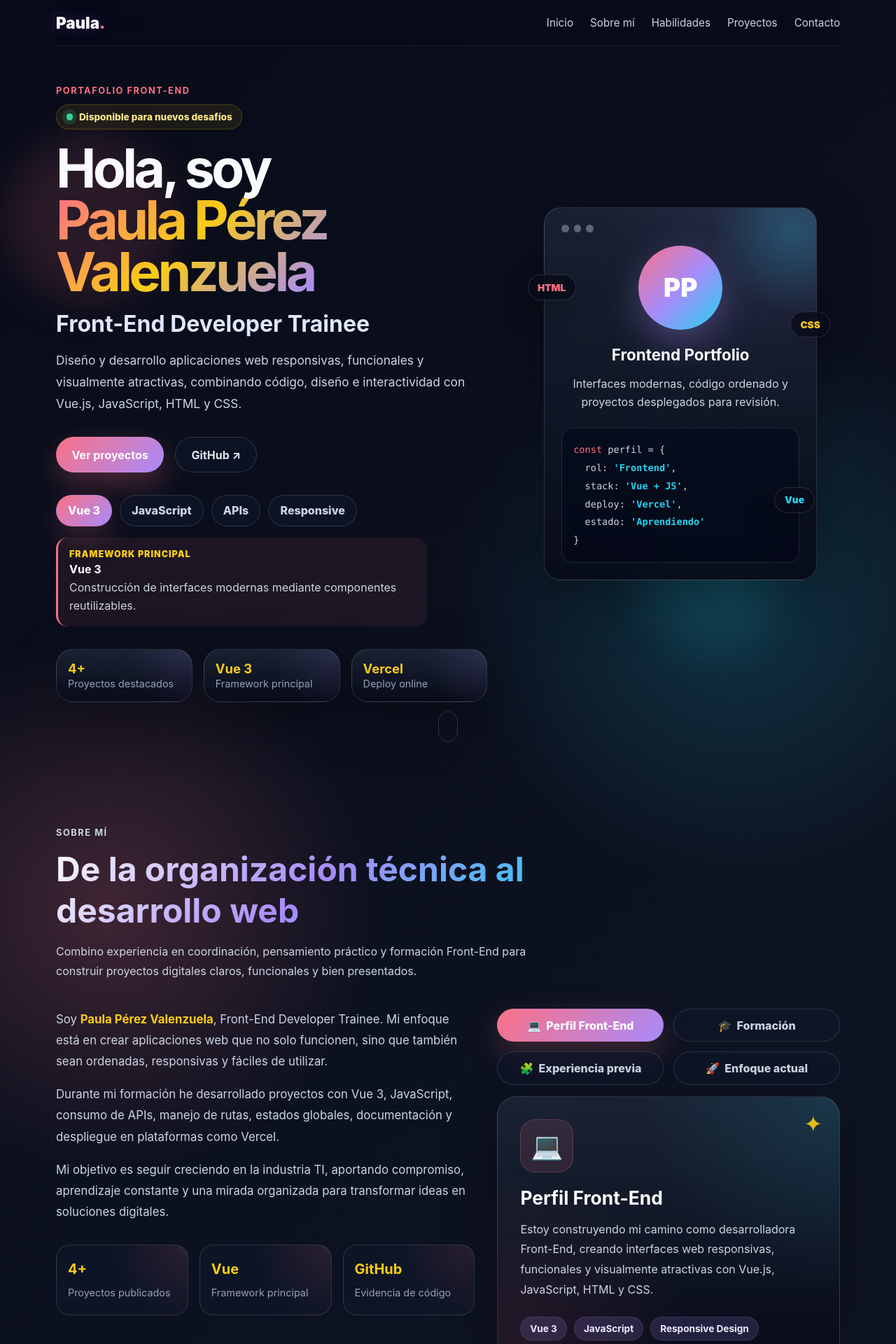
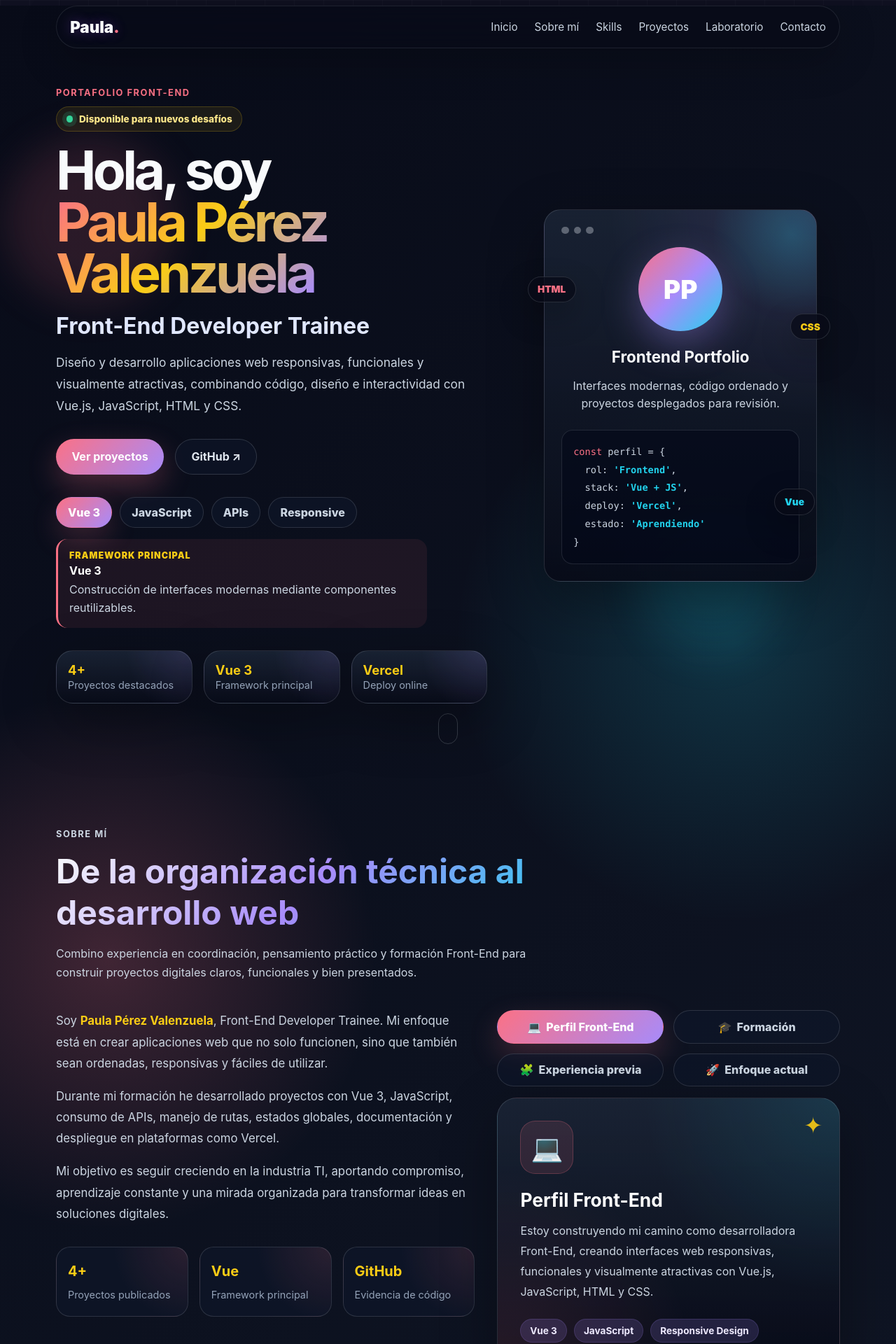
Before and after one commit to Paula-front/portafolio-paula, a Vue app: page / in a window 1280 px wide. Shown: the top 1920 px of the page at 70% size. Built offline with nearby package versions, Linux system fonts and the light colour scheme.

Commit message:
style: aplicar premium pass al portafolio

```diff
--- a/src/App.vue
+++ b/src/App.vue
@@ -1,4 +1,5 @@
 <script setup>
+import { nextTick, onMounted } from 'vue'
 import Navbar from './components/layout/Navbar.vue'
 import FooterSection from './components/layout/FooterSection.vue'
 import HeroSection from './components/sections/HeroSection.vue'
@@ -7,6 +8,31 @@ import SkillsSection from './components/sections/SkillsSection.vue'
 import ProjectsSection from './components/sections/ProjectsSection.vue'
 import LaboratorySection from './components/sections/LaboratorySection.vue'
 import ContactSection from './components/sections/ContactSection.vue'
+
+onMounted(async () => {
+  await nextTick()
+
+  const sections = document.querySelectorAll('.section')
+
+  sections.forEach((section) => {
+    section.classList.add('reveal-section')
+  })
+
+  const observer = new IntersectionObserver(
+    (entries) => {
+      entries.forEach((entry) => {
+        if (entry.isIntersecting) {
+          entry.target.classList.add('reveal-section--visible')
+        }
+      })
+    },
+    {
+      threshold: 0.14
+    }
+  )
+
+  sections.forEach((section) => observer.observe(section))
+})
 </script>
 
 <template>
--- a/src/components/layout/FooterSection.vue
+++ b/src/components/layout/FooterSection.vue
@@ -1,5 +1,29 @@
 <template>
-  <footer class="footer">
-    <p>© 2026 Paula Pérez Valenzuela. Portafolio Front-End.</p>
+  <footer class="footer footer--premium">
+    <div class="footer__content">
+      <p class="footer__eyebrow">Gracias por visitar mi portafolio</p>
+
+      <h2>Paula Pérez Valenzuela</h2>
+
+      <p class="footer__role">Front-End Developer Trainee</p>
+
+      <div class="footer__links">
+        <a
+          href="https://github.com/Paula-front"
+          target="_blank"
+          rel="noopener noreferrer"
+        >
+          GitHub ↗
+        </a>
+
+        <a href="#contacto">
+          Contacto
+        </a>
+      </div>
+
+      <p class="footer__copy">
+        © 2026 — Diseñado y desarrollado con Vue 3.
+      </p>
+    </div>
   </footer>
 </template>
--- a/src/components/layout/Navbar.vue
+++ b/src/components/layout/Navbar.vue
@@ -7,8 +7,9 @@
     <nav class="navbar__menu">
       <a href="#inicio">Inicio</a>
       <a href="#sobre-mi">Sobre mí</a>
-      <a href="#habilidades">Habilidades</a>
+      <a href="#habilidades">Skills</a>
       <a href="#proyectos">Proyectos</a>
+      <a href="#laboratorio">Laboratorio</a>
       <a href="#contacto">Contacto</a>
     </nav>
   </header>
--- a/src/style.css
+++ b/src/style.css
@@ -2641,3 +2641,195 @@ body::before {
     min-height: 230px;
   }
 }
+/* =====================================================
+   Premium Pass
+   ===================================================== */
+
+/* Scrollbar */
+
+::-webkit-scrollbar {
+  width: 10px;
+}
+
+::-webkit-scrollbar-track {
+  background: #080b18;
+}
+
+::-webkit-scrollbar-thumb {
+  background: linear-gradient(
+    180deg,
+    var(--accent-coral),
+    var(--accent-lavender),
+    var(--accent-cyan)
+  );
+  border-radius: 999px;
+  border: 2px solid #080b18;
+}
+
+::-webkit-scrollbar-thumb:hover {
+  background: linear-gradient(
+    180deg,
+    var(--accent-yellow),
+    var(--accent-coral)
+  );
+}
+
+/* Navbar premium */
+
+.navbar {
+  position: sticky;
+  top: 0;
+  z-index: 100;
+  padding: 1rem 1.2rem;
+  margin-top: 0.5rem;
+  border: 1px solid rgba(226, 232, 240, 0.1);
+  border-radius: 999px;
+  background: rgba(8, 11, 24, 0.76);
+  backdrop-filter: blur(22px);
+  box-shadow: 0 18px 55px rgba(0, 0, 0, 0.22);
+}
+
+.navbar__menu a {
+  position: relative;
+}
+
+.navbar__menu a::after {
+  content: "";
+  position: absolute;
+  left: 0;
+  bottom: -0.35rem;
+  width: 0;
+  height: 2px;
+  border-radius: 999px;
+  background: linear-gradient(
+    90deg,
+    var(--accent-coral),
+    var(--accent-yellow)
+  );
+  transition: width 0.2s ease;
+}
+
+.navbar__menu a:hover::after {
+  width: 100%;
+}
+
+/* Reveal animation */
+
+.reveal-section {
+  opacity: 0;
+  transform: translateY(34px);
+  transition:
+    opacity 0.7s ease,
+    transform 0.7s ease;
+}
+
+.reveal-section--visible {
+  opacity: 1;
+  transform: translateY(0);
+}
+
+#inicio.reveal-section {
+  opacity: 1;
+  transform: none;
+}
+
+/* Footer premium */
+
+.footer--premium {
+  width: min(1120px, calc(100% - 2rem));
+  margin: 0 auto;
+  padding: 5rem 0 2rem;
+  border-top: 1px solid rgba(226, 232, 240, 0.1);
+}
+
+.footer__content {
+  text-align: center;
+  border: 1px solid rgba(226, 232, 240, 0.14);
+  background:
+    radial-gradient(circle at top, rgba(251, 113, 133, 0.14), transparent 45%),
+    radial-gradient(circle at bottom, rgba(34, 211, 238, 0.12), transparent 45%),
+    linear-gradient(180deg, rgba(30, 41, 59, 0.74), rgba(8, 11, 24, 0.96));
+  border-radius: 2rem;
+  padding: clamp(2rem, 5vw, 4rem);
+  box-shadow: 0 28px 90px rgba(0, 0, 0, 0.3);
+}
+
+.footer__eyebrow {
+  margin: 0 0 0.8rem;
+  color: var(--accent-yellow);
+  font-weight: 900;
+  text-transform: uppercase;
+  letter-spacing: 0.12em;
+  font-size: 0.78rem;
+}
+
+.footer__content h2 {
+  margin: 0;
+  font-size: clamp(2rem, 5vw, 3.5rem);
+  background: linear-gradient(
+    135deg,
+    var(--accent-coral),
+    var(--accent-yellow),
+    var(--accent-lavender),
+    var(--accent-cyan)
+  );
+  -webkit-background-clip: text;
+  color: transparent;
+}
+
+.footer__role {
+  color: var(--text-soft);
+  margin: 1rem 0 0;
+  font-weight: 700;
+}
+
+.footer__links {
+  display: flex;
+  justify-content: center;
+  gap: 1rem;
+  margin-top: 2rem;
+  flex-wrap: wrap;
+}
+
+.footer__links a {
+  border: 1px solid rgba(226, 232, 240, 0.14);
+  background: rgba(15, 23, 42, 0.68);
+  color: #ffffff;
+  border-radius: 999px;
+  padding: 0.8rem 1.1rem;
+  font-weight: 900;
+  transition:
+    transform 0.2s ease,
+    border-color 0.2s ease,
+    background 0.2s ease;
+}
+
+.footer__links a:hover {
+  transform: translateY(-3px);
+  border-color: rgba(250, 204, 21, 0.55);
+  background: rgba(250, 204, 21, 0.1);
+}
+
+.footer__copy {
+  margin: 2rem 0 0;
+  color: var(--text-muted);
+  font-size: 0.9rem;
+}
+
+/* Responsive premium */
+
+@media (max-width: 860px) {
+  .navbar {
+    border-radius: 1.4rem;
+  }
+}
+
+@media (max-width: 520px) {
+  .footer__links {
+    flex-direction: column;
+  }
+
+  .footer__links a {
+    width: 100%;
+  }
+}
```
